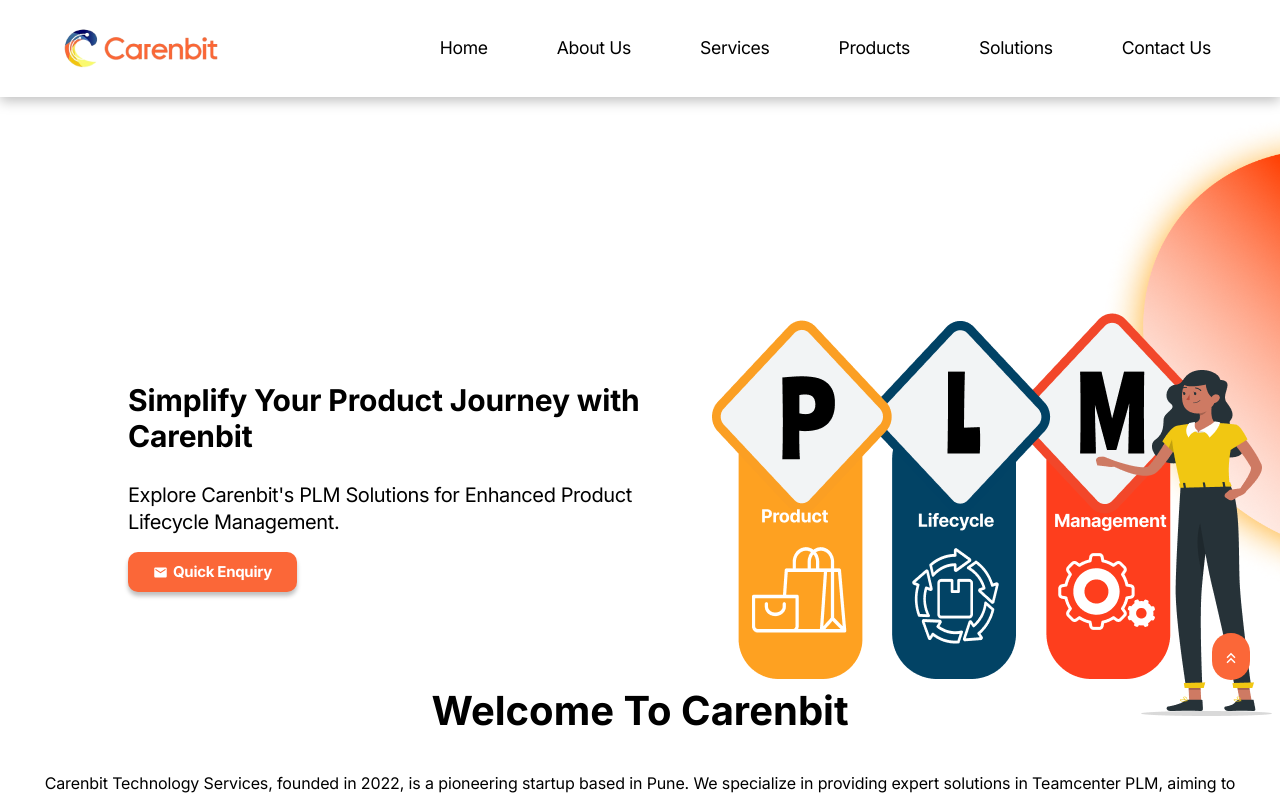
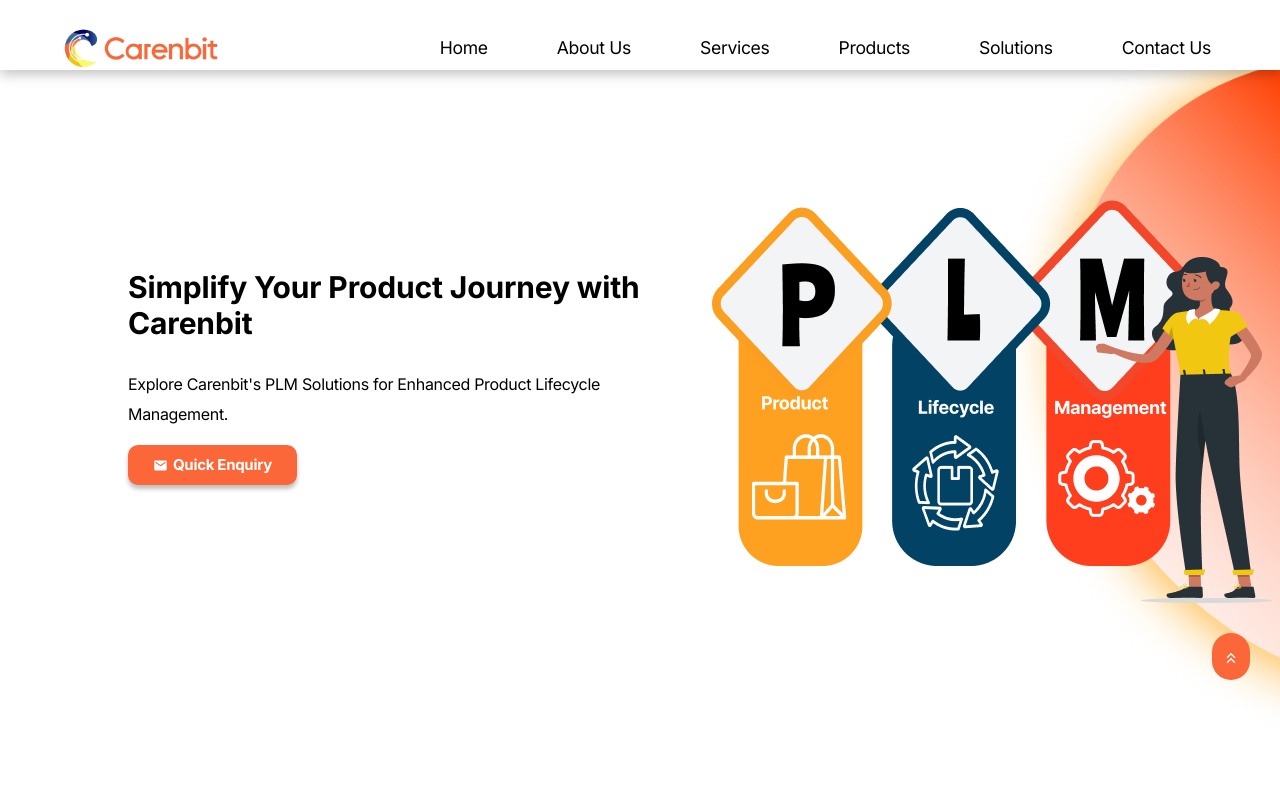
Before and after one commit to Carenbit/carenbitdev, a React (Create React App) app: page / in a window 1280 px wide. Shown: the top 800 px of the page. Built offline with nearby package versions, Linux system fonts and the light colour scheme.

Commit message:
Google link and phone call modifications

```diff
--- a/src/component/ContactUs/ContactUs.css
+++ b/src/component/ContactUs/ContactUs.css
@@ -48,7 +48,6 @@
 }
 
 .mediaIcon:hover {
-  color: #fff;
   scale: 1.2;
 }
 
@@ -83,6 +82,7 @@
 
 a:hover {
   color: #fb6738;
+  text-decoration: none;
 }
 
 .location:hover {
--- a/src/component/ContactUs/ContactUs.js
+++ b/src/component/ContactUs/ContactUs.js
@@ -122,7 +122,7 @@
         <div className="contactBox">
           <div className="addressBox">
             <a
-              href="https://maps.app.goo.gl/nt4ALPAFmyaBAm1A8"
+              href="https://maps.app.goo.gl/N5JFFQ46on3axwAz8"
               target="_blank"
               rel="noreferrer"
             >
@@ -136,8 +136,10 @@
             </div>
           </div>
           <p>
-            <FaPhoneAlt className="contactIcon" />
-            <span className="spacing">+91 79723 79031 </span>
+            <a href="tel:917972379031">
+              <FaPhoneAlt className="contactIcon" />
+              <span className="spacing">+91 79723 79031 </span>
+            </a>
           </p>
           <p>
             <a
--- a/src/component/Home/Home.css
+++ b/src/component/Home/Home.css
@@ -9,7 +9,8 @@
   background-position: top right;
   background-repeat: no-repeat;
   background-size: contain;
-  max-height: 90vh;
+  /* max-height: 90vh; */
+  height: 95vh;
 }
 
 .plmImage {
@@ -21,7 +22,7 @@
 
 .mainHeading {
   font-family: Inter;
-  font-size:2.9rem ;
+  font-size: 2.9rem;
   font-weight: 800;
   line-height: 120%;
   letter-spacing: -0.005em;
@@ -30,7 +31,7 @@
   padding-bottom: 20px;
 }
 
-p {
+.subTitle {
   font-size: 22px;
   font-weight: 400;
   line-height: 30px;
@@ -45,7 +46,7 @@
     grid-template-rows: 0.2fr 0.5fr;
     grid-template-columns: 1fr;
     text-align: center;
-    padding-top: 0;
+    padding-top: 15%;
     padding-right: 10%;
     background-position-y: 60px;
     background: size 80%;
@@ -67,7 +68,7 @@
     max-width: 300px;
   }
 
-  p {
+  .subTitle {
     font-size: 16px;
     max-width: 300px;
   }
@@ -88,7 +89,7 @@
     height: fit-content;
     padding-bottom: 20px;
   }
-  p {
+  .subTitle {
     font-size: 16px;
   }
 
@@ -101,7 +102,7 @@
   #homePage {
     grid-template-rows: 1fr 1fr;
     grid-template-columns: 0.8fr 1fr;
-    padding-top: 10%;
+    padding-top: 15%;
   }
 
   .plmImage {
@@ -114,7 +115,7 @@
     padding-top: 15%;
     height: fit-content;
   }
-  p {
+  .subTitle {
     font-size: 16px;
   }
 }
--- a/src/component/Home/Home.js
+++ b/src/component/Home/Home.js
@@ -8,7 +8,7 @@
     <div id="homePage">
       <h1 class="mainHeading">Simplify Your Product Journey with Carenbit</h1>
       <div>
-        <p>
+        <p className="subTitle">
           Explore Carenbit's PLM Solutions for Enhanced Product Lifecycle
           Management.
         </p>
--- a/src/component/NavBar.css
+++ b/src/component/NavBar.css
@@ -1,10 +1,10 @@
 nav {
   box-shadow: 0px 4px 12px rgba(0, 0, 0, 0.25);
   background-color: white;
-  /* position: fixed;
+  position: fixed;
   height: 70px;
   width: 100%;
-  z-index: 999; */
+  z-index: 999;
 }
 nav ul {
   display: flex;
```
